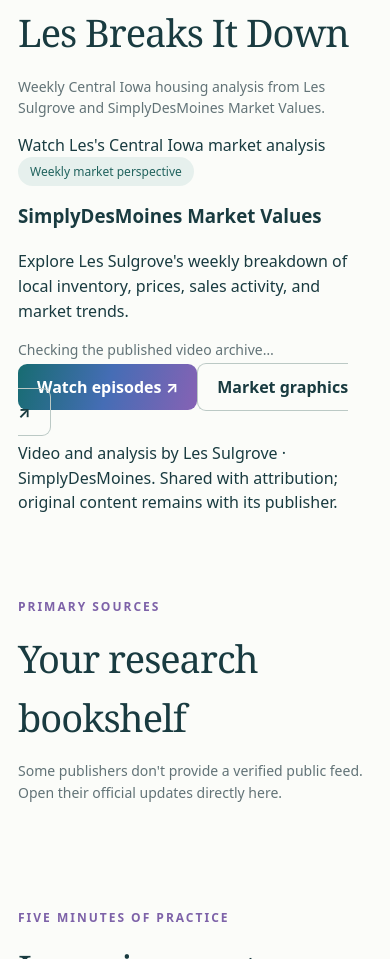
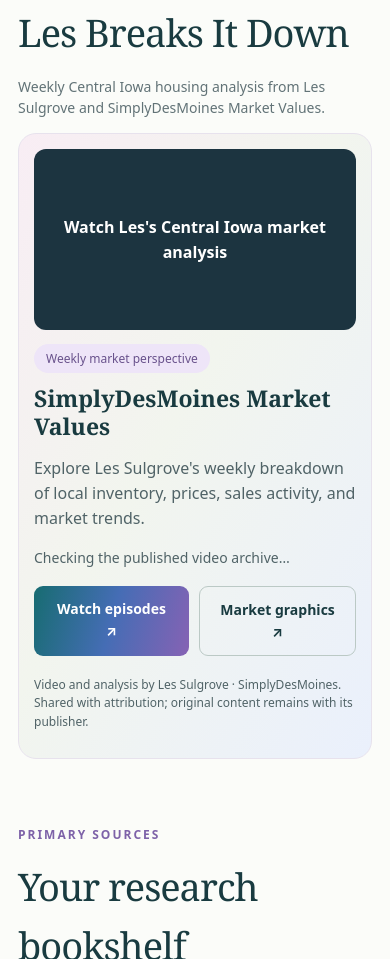
Before and after one commit to erinkamp/central-iowa-real-estate-hub, a website: page index.html in a window 390 px wide. Shown: the part 1395-2354 px from the top of the page. Drawn offline with Linux system fonts and the light colour scheme; no server answers.

Commit message:
Add dedicated Les Breaks It Down weekly market feature

```diff
--- a/styles.css
+++ b/styles.css
@@ -49,3 +49,6 @@ footer{border-top:7px solid transparent;border-image:linear-gradient(90deg,#ed64
 /* Final approved logo: one seamless icon, no second colored tile behind it. */
 .mark{width:49px;height:49px;padding:0;overflow:hidden;border-radius:13px;background:none;box-shadow:none;line-height:normal;font-size:initial;display:block;flex:0 0 49px}
 .mark img{width:100%;height:100%;object-fit:cover;display:block;border-radius:inherit;filter:none}
+
+/* Les Sulgrove feature: calm, spacious, and readable on phones */
+.les-feature{display:grid;grid-template-columns:minmax(0,1.25fr) minmax(0,1fr);gap:28px;align-items:center;background:linear-gradient(120deg,#f8edf4,#f2f5ee 45%,#eaf0fc);border:1px solid #e7e2ed;border-radius:18px;padding:22px;overflow:hidden}.les-video{aspect-ratio:16/9;background:#1c3440;border-radius:12px;overflow:hidden;display:grid;place-items:center}.les-video iframe{width:100%;height:100%;border:0}.les-placeholder{color:white;text-align:center;padding:24px;font-weight:650}.les-info h3{font-family:Georgia,serif;font-size:clamp(23px,3vw,32px);line-height:1.2;margin:15px 0}.les-info p{color:#506367}.les-links{display:flex;gap:10px;flex-wrap:wrap;margin-top:18px}.les-links a{font-size:14px}.les-credit{font-size:12px;margin-top:20px}.les-info .tag{background:#eee5f8;color:#69528c}@media(max-width:740px){.les-feature{grid-template-columns:1fr;padding:15px;gap:15px}.les-links a{flex:1;text-align:center}}
```
